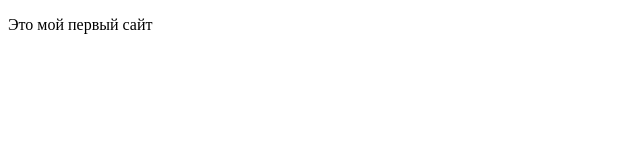
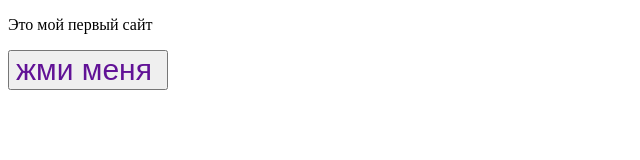
Before and after one commit to Sabtank/Sabtank.github.io, a plain HTML site: page index.html in a window 1280 px wide. Shown: the whole page, without its empty margins (0-640 px from the left). Drawn offline with Linux system fonts and the light colour scheme.

Commit message:
добавили кнопку и задали характеристики

```diff
--- a/index.html
+++ b/index.html
@@ -13,6 +13,9 @@
 
 <body>
     <p>Это мой первый сайт</p>
+    <p>
+        <input type="button" value="жми меня " style="font-size: 30px;color: rgb(97, 18, 150);">
+    </p>
 </body>
 
 </html>
```
